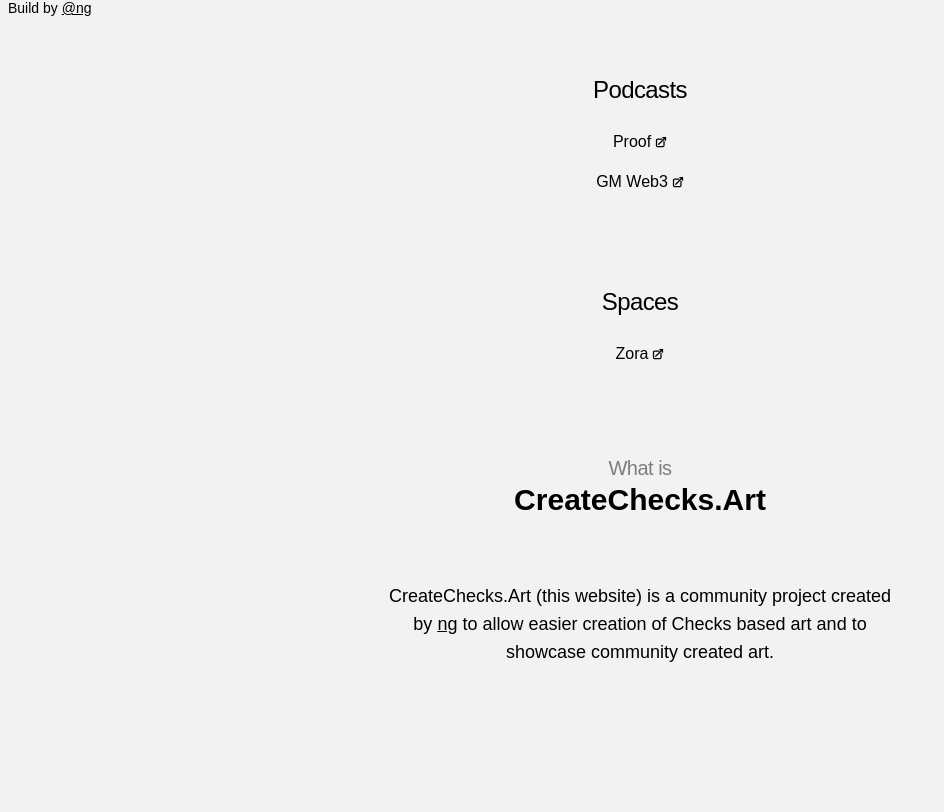
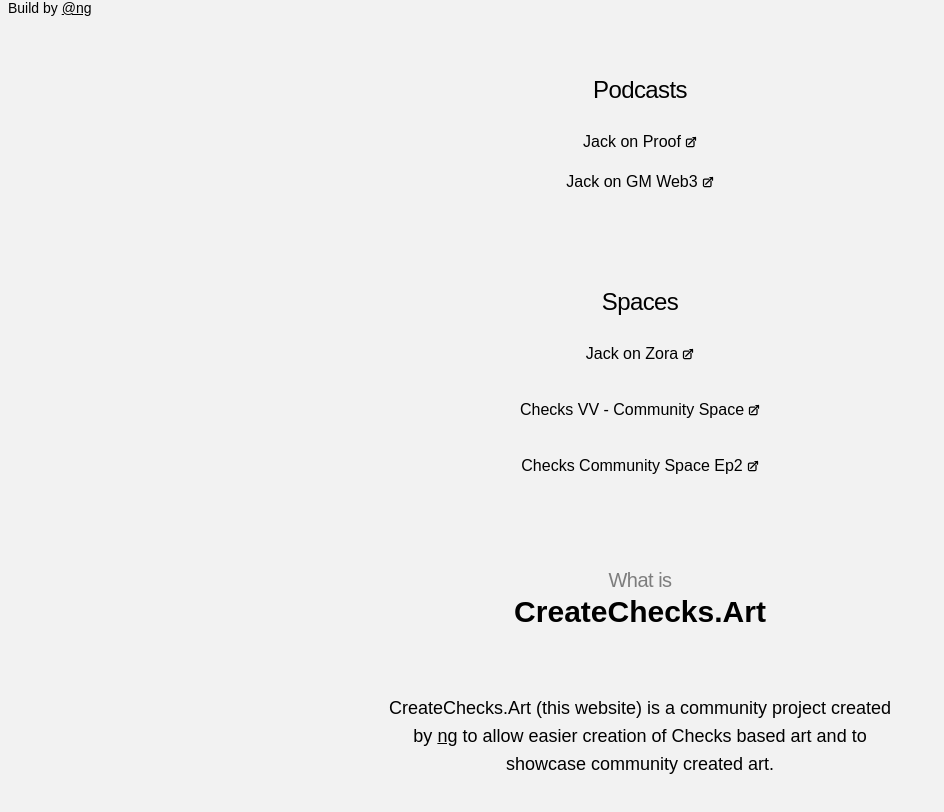
Before and after one commit to nikitattt/create-checks, a Next.js app: page /info in a window 1280 px wide. Shown: the part 778-1590 px from the top of the page, without its empty margins (0-944 px from the left). Before the commit the page ends 1524 px from the top, so only its background shows below. Built offline with nearby package versions, Linux system fonts and the light colour scheme; a web font is replaced by a local one.

Commit message:
Added more spaces

```diff
--- a/pages/info.tsx
+++ b/pages/info.tsx
@@ -115,18 +115,28 @@
             <SectionTitle index={3} name="Podcasts" />
             <ExternalLink
               link="https://podcasts.proof.xyz/artist-profile-jack-butcher-subverts-twitter-verification-with-checks-vv-edition/#play"
-              name="Proof"
+              name="Jack on Proof"
               className="mt-4"
             />
             <ExternalLink
               link="https://podcasts.apple.com/us/podcast/gm-web3-on-rug-radio-ft-jack-butcher/id1623389858?i=1000595818382"
-              name="GM Web3"
+              name="Jack on GM Web3"
             />
 
             <SectionTitle index={4} name="Spaces" />
             <ExternalLink
               link="https://twitter.com/i/spaces/1yNGaNnZPMgJj"
-              name="Zora"
+              name="Jack on Zora"
+              className="mt-4"
+            />
+            <ExternalLink
+              link="https://twitter.com/i/spaces/1vAxRAzvwrDJl?s=20"
+              name="Checks VV - Community Space"
+              className="mt-4"
+            />
+            <ExternalLink
+              link="https://twitter.com/i/spaces/1DXxyvLLEOWKM?s=20"
+              name="Checks Community Space Ep2"
               className="mt-4"
             />
 
```
